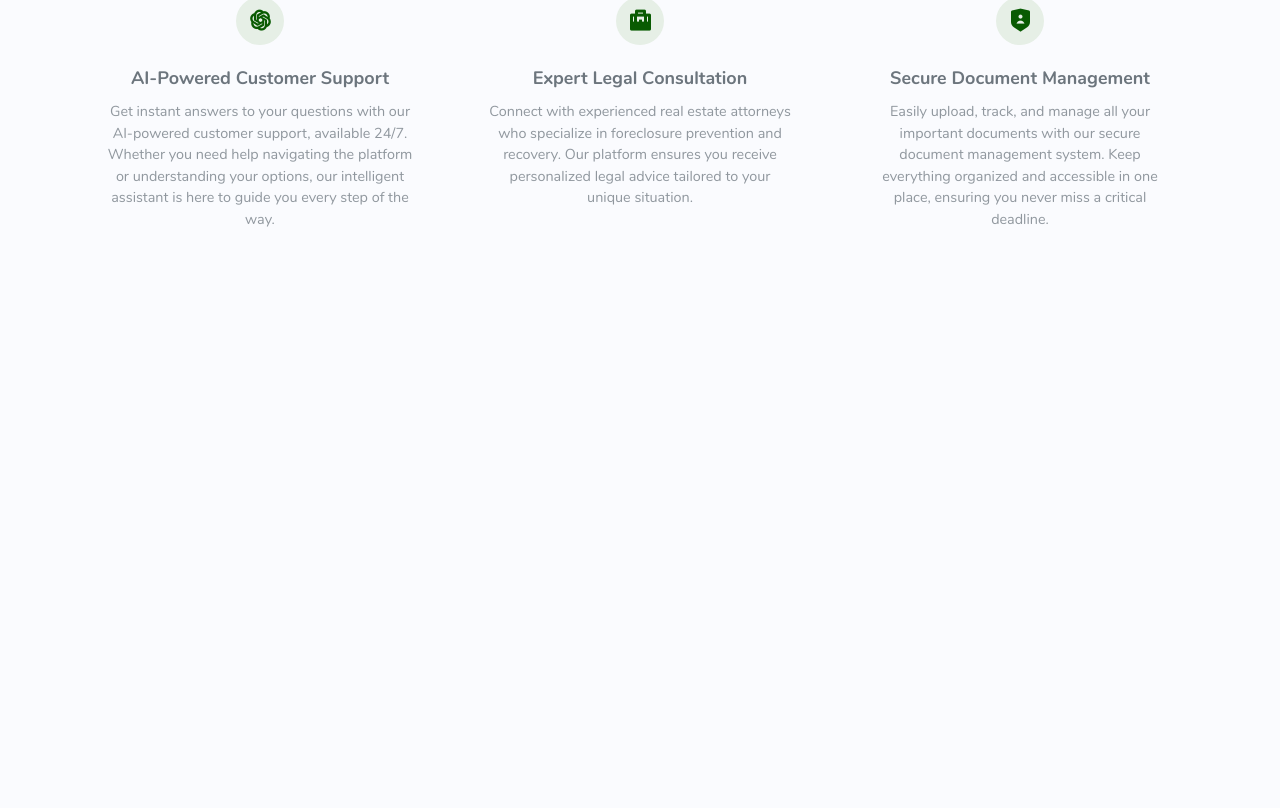
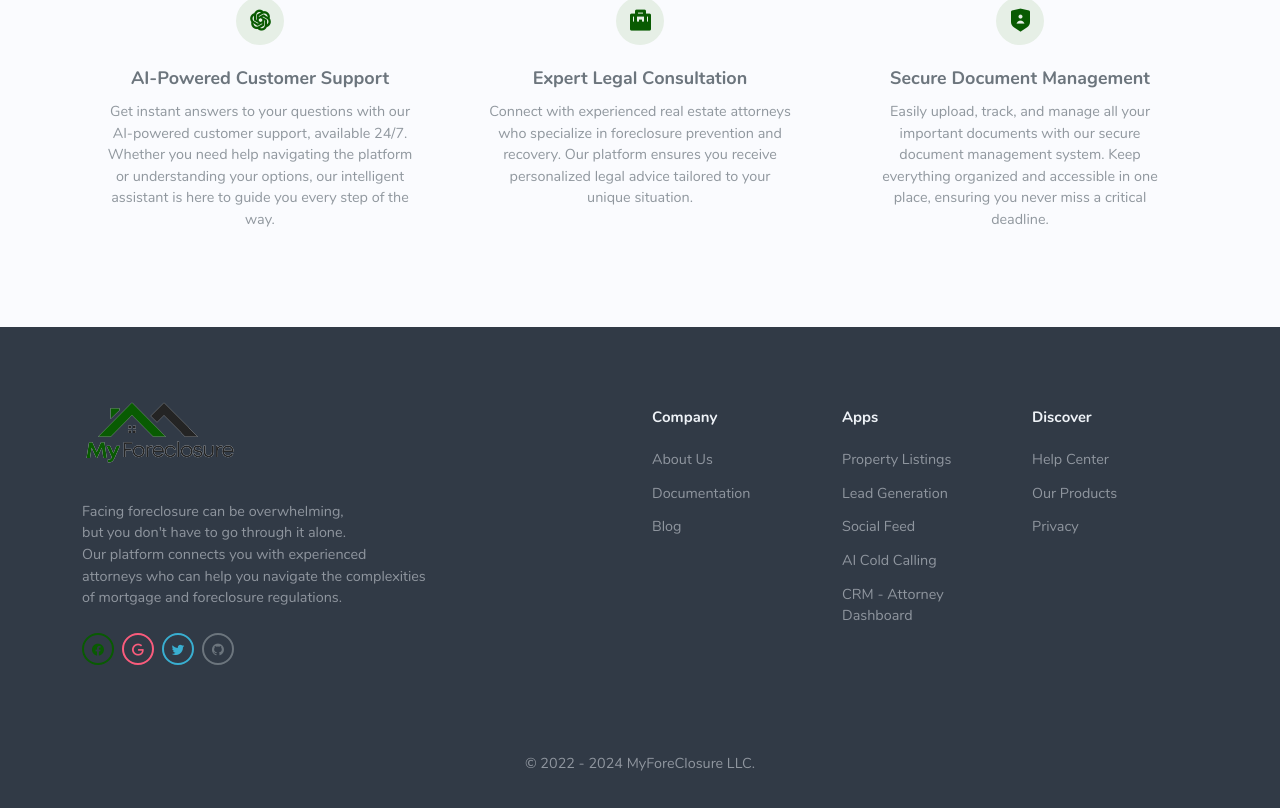
Before and after one commit to maxi114/MyForeclosure, a Next.js app: page / in a window 1280 px wide. Shown: the part 1093-1901 px from the top of the page. Before the commit the page ends 1420 px from the top, so only its background shows below. Built offline with nearby package versions, Linux system fonts and the light colour scheme.

Commit message:
Added the footer to the landing page

```diff
--- a/app/components/Footer.js
+++ b/app/components/Footer.js
@@ -0,0 +1,138 @@
+'use client';
+import { Container, Row, Col } from 'react-bootstrap';
+import Link from 'next/link';
+import Image from 'next/image';
+import MyFLogo from '../../public/images/My_1.png';
+
+const Footer = () => {
+	return (
+		<footer className="bg-dark py-5">
+			<Container>
+				<Row>
+					<Col lg={6}>
+						<Image src={MyFLogo} alt="" className="logo-dark" />
+						<p className="text-light text-opacity-50 mt-4">
+                            Facing foreclosure can be overwhelming,
+                            <br /> but you don't have to go through it alone.
+                            <br /> Our platform connects you with experienced
+                            <br /> attorneys who can help you navigate the complexities
+                            <br /> of mortgage and foreclosure regulations.
+						</p>
+
+						<ul className="social-list list-inline mt-3">
+							<li className="list-inline-item text-center">
+								<Link
+									href=""
+									className="social-list-item border-primary text-primary"
+								>
+									<i className="mdi mdi-facebook"></i>
+								</Link>
+							</li>
+							<li className="list-inline-item text-center">
+								<Link href="" className="social-list-item border-danger text-danger">
+									<i className="mdi mdi-google"></i>
+								</Link>
+							</li>
+							<li className="list-inline-item text-center">
+								<Link href="" className="social-list-item border-info text-info">
+									<i className="mdi mdi-twitter"></i>
+								</Link>
+							</li>
+							<li className="list-inline-item text-center">
+								<Link
+									href=""
+									className="social-list-item border-secondary text-secondary"
+								>
+									<i className="mdi mdi-github"></i>
+								</Link>
+							</li>
+						</ul>
+					</Col>
+					<Col lg={2} md={4} className="mt-3 mt-lg-0">
+						<h5 className="text-light">Company</h5>
+
+						<ul className="list-unstyled ps-0 mb-0 mt-3">
+							<li className="mt-2">
+								<Link href="" className="text-light text-opacity-50">
+									About Us
+								</Link>
+							</li>
+							<li className="mt-2">
+								<Link href="" className="text-light text-opacity-50">
+									Documentation
+								</Link>
+							</li>
+							<li className="mt-2">
+								<Link href="" className="text-light text-opacity-50">
+									Blog
+								</Link>
+							</li>
+						</ul>
+					</Col>
+					<Col lg={2} md={4} className="mt-3 mt-lg-0">
+						<h5 className="text-light">Apps</h5>
+
+						<ul className="list-unstyled ps-0 mb-0 mt-3">
+							<li className="mt-2">
+								<Link href="" className="text-light text-opacity-50">
+									Property Listings
+								</Link>
+							</li>
+							<li className="mt-2">
+								<Link href="" className="text-light text-opacity-50">
+									Lead Generation
+								</Link>
+							</li>
+							<li className="mt-2">
+								<Link href="" className="text-light text-opacity-50">
+									Social Feed
+								</Link>
+							</li>
+							<li className="mt-2">
+								<Link href="" className="text-light text-opacity-50">
+									AI Cold Calling
+								</Link>
+							</li>
+							<li className="mt-2">
+								<Link href="" className="text-light text-opacity-50">
+									CRM - Attorney Dashboard
+								</Link>
+							</li>
+						</ul>
+					</Col>
+					<Col lg={2} md={4} className="mt-3 mt-lg-0">
+						<h5 className="text-light">Discover</h5>
+						<ul className="list-unstyled ps-0 mb-0 mt-3">
+							<li className="mt-2">
+								<Link href="" className="text-light text-opacity-50">
+									Help Center
+								</Link>
+							</li>
+							<li className="mt-2">
+								<Link href="" className="text-light text-opacity-50">
+									Our Products
+								</Link>
+							</li>
+							<li className="mt-2">
+								<Link href="" className="text-light text-opacity-50" >
+									Privacy
+								</Link>
+							</li>
+						</ul>
+					</Col>
+				</Row>
+				<Row>
+					<Col lg={12}>
+						<div className="mt-5">
+							<p className="text-light text-opacity-50 mt-4 text-center mb-0">
+								© 2022 - {new Date().getFullYear()} MyForeClosure LLC.
+							</p>
+						</div>
+					</Col>
+				</Row>
+			</Container>
+		</footer>
+	);
+};
+
+export default Footer;
--- a/app/components/NavBar.js
+++ b/app/components/NavBar.js
@@ -1,6 +1,5 @@
 "use client";
 import { Navbar, Nav, Container } from 'react-bootstrap';
-import "../styles/main.scss";
 import Link from 'next/link';
 import Image from 'next/image';
 import FFlogo from '../../public/images/My_1.png';
--- a/app/page.js
+++ b/app/page.js
@@ -9,7 +9,7 @@ const Services = dynamic(() => import('./components/Services'), { ssr: false });
 // const Pricing = dynamic(() => import('./components/Pricing'), { ssr: false });
 // const FAQ = dynamic(() => import('./components/FAQ'), { ssr: false });
 // const ContactUs = dynamic(() => import('./components/ContactUs'), { ssr: false });
-// const Footer = dynamic(() => import('./components/Footer'), { ssr: false });
+const Footer = dynamic(() => import('./components/Footer'), { ssr: false });
 
 
 import React from 'react';
@@ -27,7 +27,7 @@ export default function page() {
       {/* <Pricing /> */}
       {/* <FAQ /> */}
       {/* <ContactUs /> */}
-      {/* <Footer /> */}
+      <Footer />
       <Popupp/>
     </>
   );
```
Also changed, not shown: package.json (+16 -14 lines), 1 other file (tests, documents, lock files or other folders).
